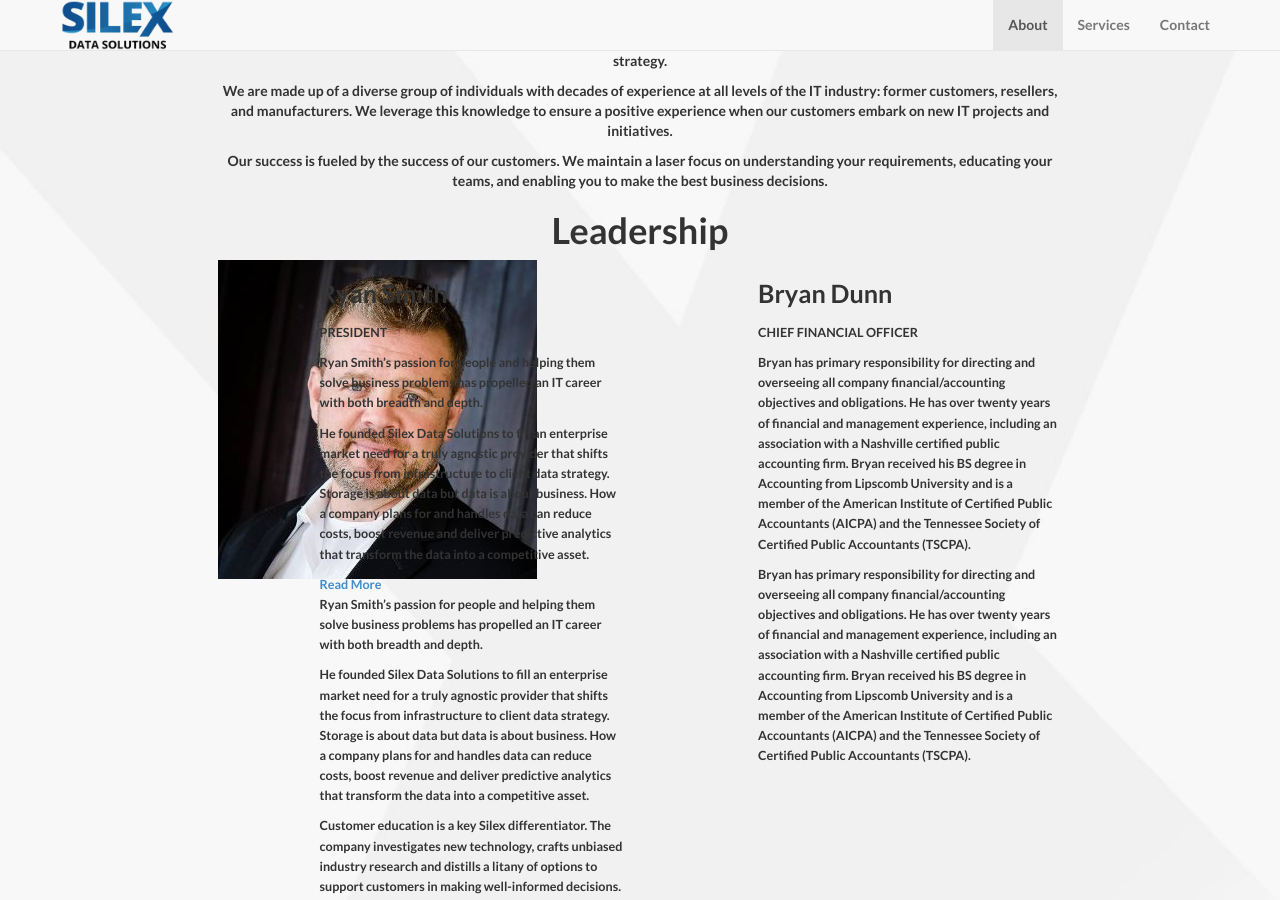
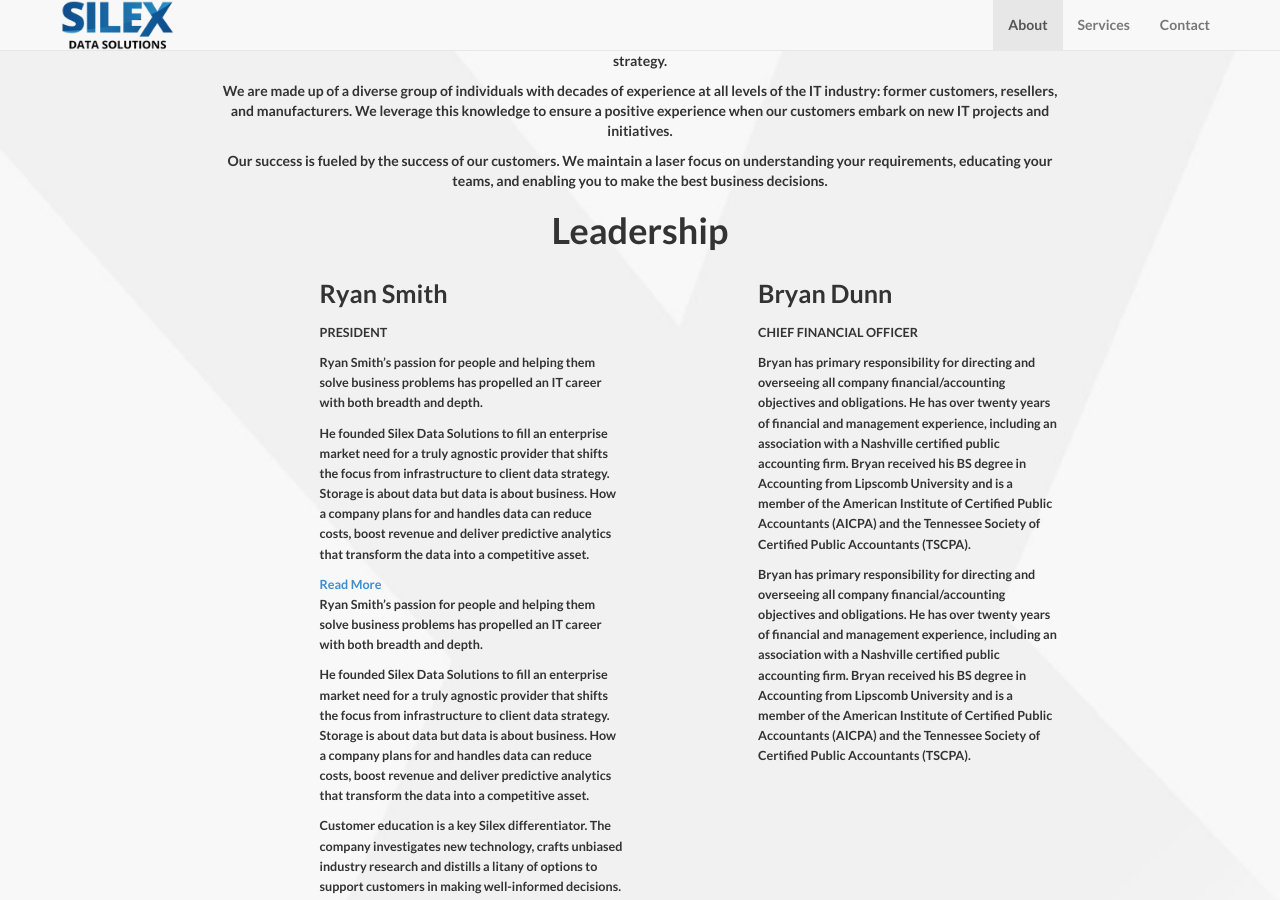
Before and after one commit to SilexDataSolutions/silexdatasolutions.github.io, a Jekyll site: the page built from index.html, in a window 1280 px wide and 900 px high, scrolled down 896 px. Built offline with Jekyll 4.4.1, drawn with Linux system fonts in a browser that asks for light colours.

Commit message:
Remove photo

```diff
--- a/_includes/about.html
+++ b/_includes/about.html
@@ -24,7 +24,7 @@ $(function() {
 
 <!-- bio -->
 <div class="bio">
-<div class="photo"><img src="img/bio/ryansmith.jpg"></div>
+<div class="photo"><!-- <img src="img/bio/ryansmith.jpg"> --> </div>
 <div class="info">
 <h3>Ryan Smith</h3>
 <div class="title">President</div>
```
